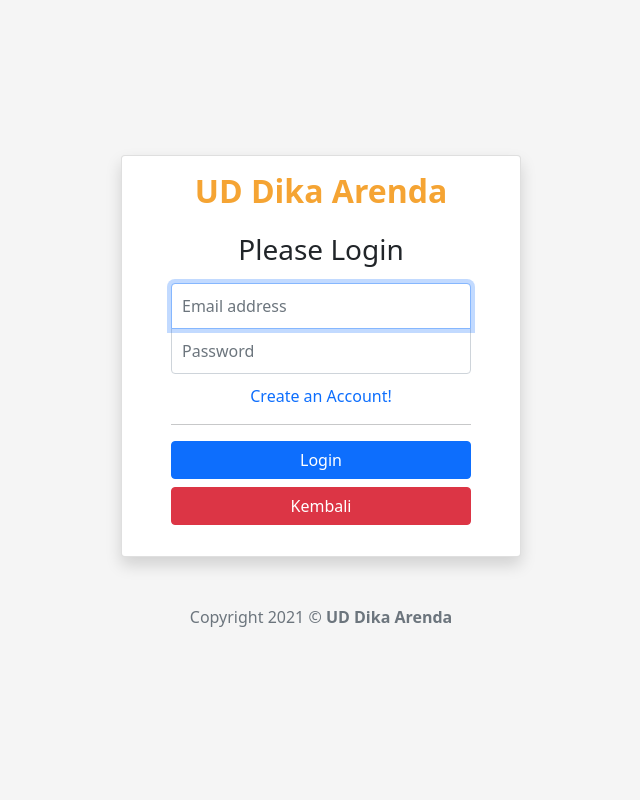
After one commit to rahulsubagio/Dika-Arenda, a CodeIgniter app: page /Dika-Arenda/auth in a window 1280 px wide. The commit adds this page. Shown: the whole page, without its empty margins (319-959 px from the left). Run offline with CodeIgniter, Linux system fonts and the light colour scheme.

Commit message:
tambah halaman login

```diff
--- /dev/null
+++ b/application/controllers/Auth.php
@@ -0,0 +1,10 @@
+<?php
+defined('BASEPATH') or exit('No direct script access allowed');
+
+class Auth extends CI_Controller
+{
+  public function index()
+  {
+    $this->load->view('authority/login');
+  }
+}
--- /dev/null
+++ b/application/views/authority/login.php
@@ -0,0 +1,67 @@
+<!doctype html>
+<html lang="en">
+
+<head>
+  <meta charset="utf-8">
+  <meta name="viewport" content="width=device-width, initial-scale=1, shrink-to-fit=no">
+  <title>UD Dika Arenda</title>
+
+  <!-- Bootstrap core CSS -->
+  <link href="<?= base_url('assets/css/bootstrap.min.css') ?>" rel="stylesheet">
+
+  <style>
+    .bd-placeholder-img {
+      font-size: 1.125rem;
+      text-anchor: middle;
+      -webkit-user-select: none;
+      -moz-user-select: none;
+      -ms-user-select: none;
+      user-select: none;
+    }
+
+    @media (min-width: 768px) {
+      .bd-placeholder-img-lg {
+        font-size: 3.5rem;
+      }
+    }
+  </style>
+  <!-- Custom styles for this template -->
+  <link href="<?= base_url('assets/css/form.css') ?>" rel="stylesheet">
+</head>
+
+<body>
+  <div class="container text-center">
+    <div class="card shadow m-auto" style="width: 25rem;">
+      <div class="card-body">
+        <h1 class="card-title h2 fw-bold" style="color: #F5A433;">UD Dika Arenda</h1>
+        <form class="form-signin" action="<?= base_url('') ?>" method="POST">
+
+          <h1 class="h3 mb-3 font-weight-normal">Please Login</h1>
+          <!-- <?php if ($this->session->flashdata('success')) : ?>
+            <div class="alert alert-success" role="alert">
+              <?= $this->session->flashdata('success') ?>
+            </div>
+          <?php endif; ?>
+          <?php if ($this->session->flashdata('failed')) : ?>
+            <div class="alert alert-danger" role="alert">
+              <?= $this->session->flashdata('failed') ?>
+            </div>
+          <?php endif; ?> -->
+          <input type="email" id="email" name="email" class="form-control" placeholder="Email address" required autofocus>
+          <input type="password" id="password" name="password" class="form-control" placeholder="Password" required>
+          <div class="text-center">
+            <a class="note text-decoration-none" href="#">Create an Account!</a>
+          </div>
+          <hr>
+          <div class="d-grid gap-2">
+            <button class="btn btn-primary" type="submit">Login</button>
+            <a class="btn btn-danger" type="button" href="<?= base_url('home') ?>">Kembali</a>
+          </div>
+        </form>
+      </div>
+    </div>
+    <p class="mt-5 mb-3 text-muted">Copyright 2021 &copy; <b>UD Dika Arenda</b></p>
+  </div>
+</body>
+
+</html>
--- a/application/views/home/index.php
+++ b/application/views/home/index.php
@@ -7,7 +7,7 @@
 			</a>
 		</div>
 		<div class="col">
-			<a class="icon-link" href="#marketing">
+			<a class="icon-link" href="<?= base_url('auth') ?>">
 				<img src="<?= base_url('assets/gambar/b-marketing.png') ?>" class="icon">
 			</a>
 		</div>
--- a/application/views/templates/navbar.php
+++ b/application/views/templates/navbar.php
@@ -38,7 +38,7 @@
     </button>
     <ul class="navbar-nav px-3">
       <li class="nav-item text-nowrap">
-        <a class="nav-link" href="#">Logout</a>
+        <a class="nav-link" href="<?= base_url('home') ?>">Logout</a>
       </li>
     </ul>
   </header>
--- /dev/null
+++ b/assets/css/form.css
@@ -0,0 +1,49 @@
+html,
+body {
+	height: 100%;
+}
+
+body {
+	display: -ms-flexbox;
+	display: flex;
+	-ms-flex-align: center;
+	align-items: center;
+	padding-top: 40px;
+	padding-bottom: 40px;
+	background-color: #f5f5f5;
+}
+
+.form-signin {
+	width: 100%;
+	max-width: 330px;
+	padding: 15px;
+	margin: auto;
+}
+.form-signin .note {
+	font-weight: 400;
+}
+.form-signin .form-control {
+	position: relative;
+	box-sizing: border-box;
+	height: auto;
+	padding: 10px;
+	font-size: 16px;
+}
+.form-signin .form-control:focus {
+	z-index: 2;
+}
+.form-signin input[type="name"] {
+	margin-bottom: -1px;
+	border-bottom-right-radius: 0;
+	border-bottom-left-radius: 0;
+}
+.form-signin input[type="email"] {
+	margin-bottom: -1px;
+	border-bottom-right-radius: 0;
+	border-bottom-left-radius: 0;
+}
+.form-signin input[type="password"] {
+	margin-bottom: 10px;
+	border-top-left-radius: 0;
+	border-top-right-radius: 0;
+}
```
Also changed, not shown: application/views/templates/landing_page/header.php (indentation only).
